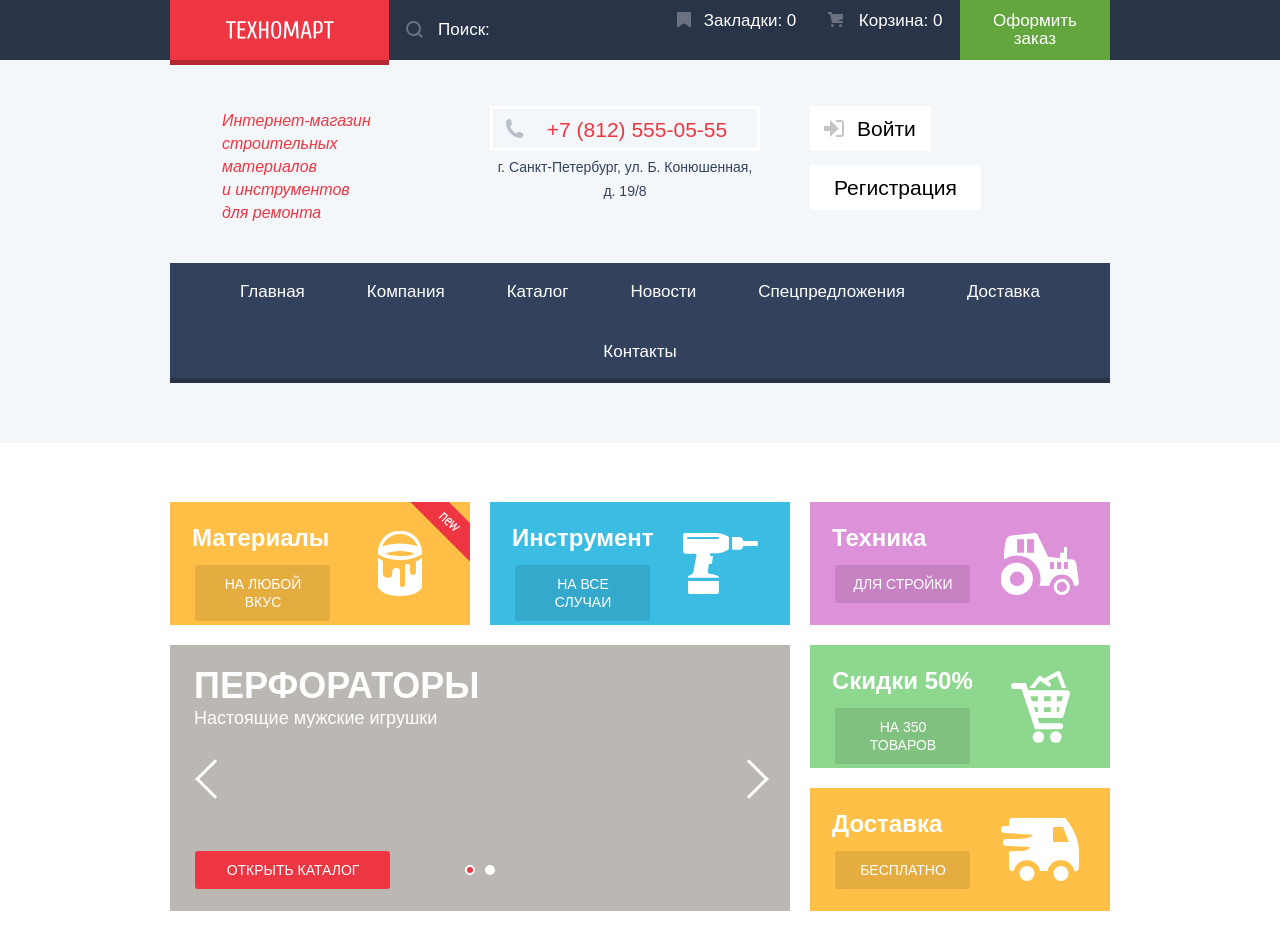
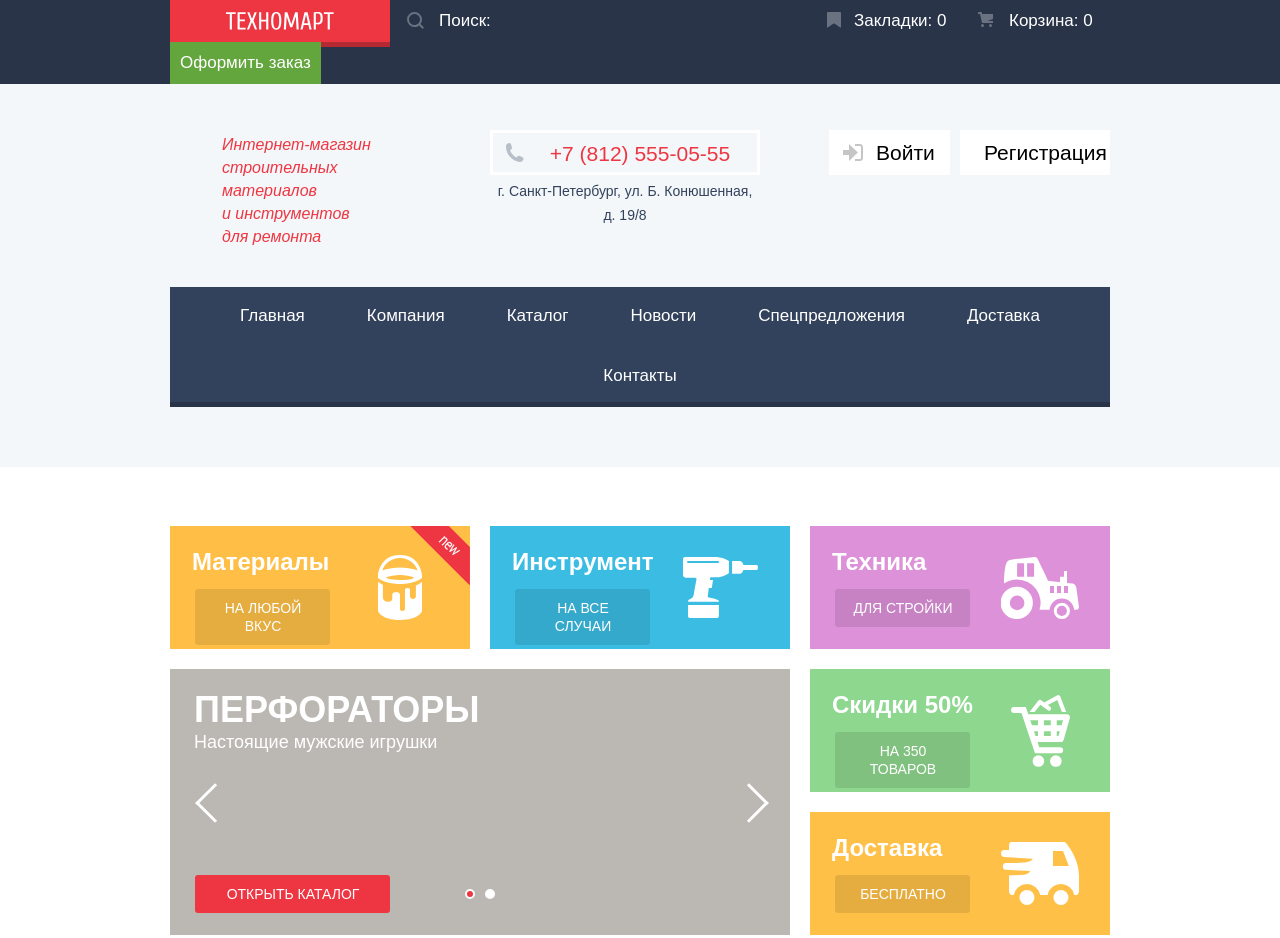
Before and after one commit to alchepak/1050801-technomart-27, a plain HTML site: page index.html in a window 1280 px wide. Shown: the top 938 px of the page. Drawn offline with Linux system fonts and the light colour scheme; a web font is replaced by a local one.

Commit message:
20. Шапка. Переполнение

```diff
--- a/css/style.css
+++ b/css/style.css
@@ -193,6 +193,7 @@ a {
 
 .page-header-top .container {
   display: flex;
+  flex-wrap: wrap;
 }
 
 /* logo */
@@ -202,7 +203,7 @@ a {
 
   display: flex;
   width: 220px;
-  /* padding-top: 2px; */
+  min-height: 42px;
 
   text-align: center;
 
@@ -253,7 +254,7 @@ a {
 
 .search input {
   width: 100%;
-  height: 100%;
+  min-height: 42px;
   padding-left: 49px;
 
   color: #ffffff;
@@ -303,6 +304,7 @@ a {
   position: relative;
 
   min-width: 150px;
+  min-height: 42px;
   padding-top: 12px;
   padding-right: 10px;
   padding-bottom: 12px;
@@ -389,6 +391,7 @@ a {
 
 .page-header-middle {
   display: flex;
+  flex-wrap: wrap;
   padding-top: 46px;
   padding-bottom: 39px;
 }
@@ -423,8 +426,9 @@ a {
   display: block;
   margin-bottom: 4px;
   padding-top: 10px;
+  padding-right: 10px;
   padding-bottom: 8px;
-  padding-left: 24px;
+  padding-left: 40px;
 
   color: #ee3643;
   font-size: 21px;
@@ -462,6 +466,7 @@ a {
 }
 
 .login-button {
+  margin-bottom: 4px;
   padding-top: 12px;
   padding-right: 24px;
   padding-bottom: 12px;
@@ -514,6 +519,10 @@ a {
   height: 17px;
 }
 
+.login-sign-up {
+  width: 150px;
+}
+
 .login-profile {
   position: relative;
 
@@ -555,7 +564,6 @@ a {
   flex-wrap: wrap;
 
   margin: 0;
-  margin-top: 3px;
   margin-left: 18px;
   padding: 0;
 
```
